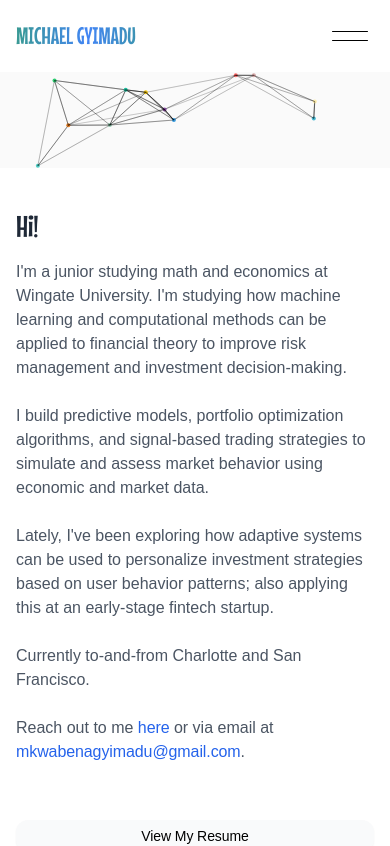
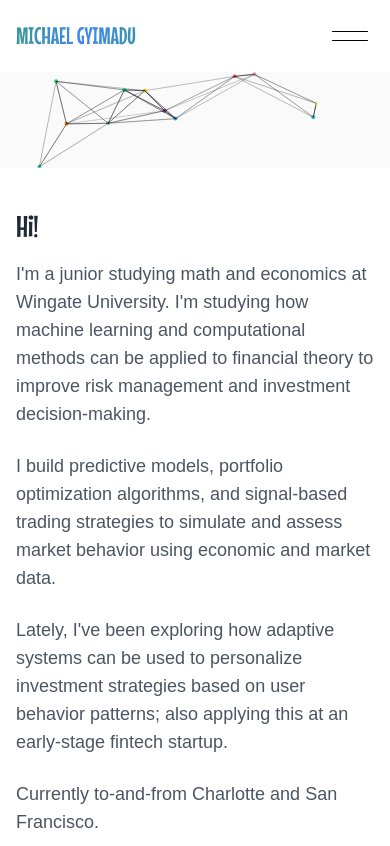
Before and after one commit to gyimadu/portfolio, a Next.js app: page / in a window 390 px wide. Shown: the top 846 px of the page. Built offline with nearby package versions, Linux system fonts and the light colour scheme; a web font is replaced by a local one.

Commit message:
minor updates

```diff
--- a/src/app/page.tsx
+++ b/src/app/page.tsx
@@ -33,19 +33,19 @@ export default function Home() {
                 <div className='text-3xl md:text-4xl mb-4 text-gray-800 font-mouse'>
                   Hi!
                 </div>
-                <div className='text-base md:text-lg mb-6'>
+                <div className='text-lg md:text-lg mb-6'>
                   I&apos;m a junior studying math and economics at Wingate University. I&apos;m studying how machine learning and computational methods can be applied to financial theory to improve risk management and investment decision-making.
                 </div>
-                <div className='text-base md:text-lg mb-6'>
+                <div className='text-lg md:text-lg mb-6'>
                   I build predictive models, portfolio optimization algorithms, and signal-based trading strategies to simulate and assess market behavior using economic and market data.
                 </div>
-                <div className='text-base md:text-lg mb-6'>
+                <div className='text-lg md:text-lg mb-6'>
                   Lately, I&apos;ve been exploring how adaptive systems can be used to personalize investment strategies based on user behavior patterns; also applying this at an early-stage fintech startup.
                 </div>
-                <div className='text-base md:text-lg mb-6'>
+                <div className='text-lg md:text-lg mb-6'>
                   Currently to-and-from Charlotte and San Francisco.
                 </div>
-                <div className='text-base md:text-lg mb-6'>
+                <div className='text-lg md:text-lg mb-6'>
                   Reach out to me <Link href="/contact" className='text-blue-600'>here</Link> or via email at <a href="mailto:mkwabenagyimadu@gmail.com" className='text-blue-600'>mkwabenagyimadu@gmail.com</a>.
                 </div>
               </div>
--- a/src/app/portfolio/page.tsx
+++ b/src/app/portfolio/page.tsx
@@ -21,7 +21,7 @@ export default function Portfolio() {
     },
     {
       title: "Macro Signal Builder",
-      description: "Built a macro signal builder that analyzes real economic indicators: GDP growth, inflation, unemployment, and interest rates, applies them across historical data for different asset classes and translates them into rule-based investment signals.",
+      description: "A macroeconomic analysis engine that processes real-time economic indicators (GDP, inflation, unemployment, interest rates) and translates them into rule-based investment signals across multiple asset classes using historical data patterns.",
       tools: ["Python", "Pandas", "NumPy", "Fred API", "Matplotlib", "Next.js", "TypeScript", "Tailwind CSS"],
       link: "https://github.com/gyimadu/macro-signal-builder"
     },
```
